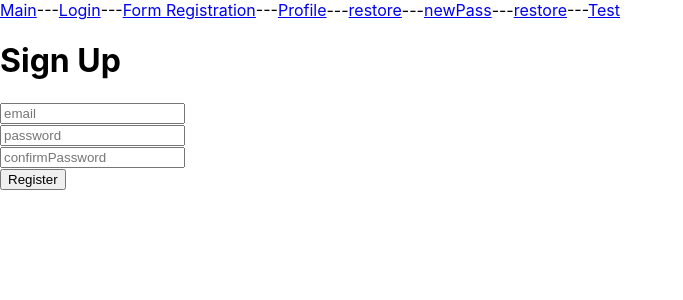
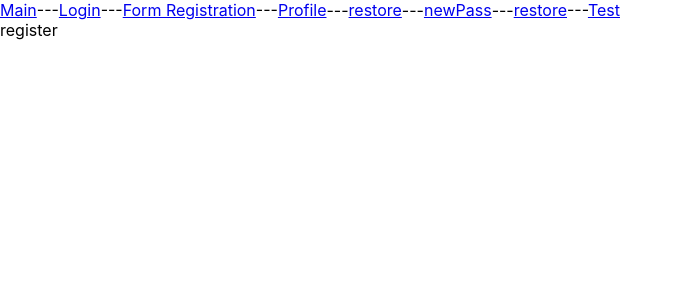
Before and after one commit to faceless49/cards, a React (Create React App) app: page /#/registration in a window 1280 px wide. Shown: the top 300 px of the page, without its empty margins (0-683 px from the left). Built offline with nearby package versions, Linux system fonts and the light colour scheme.

Commit message:
creat Register component

```diff
--- a/src/App.tsx
+++ b/src/App.tsx
@@ -5,6 +5,7 @@ import {SuperButton} from './components/common/SuperButton/SuperButton';
 import {SuperCheckbox} from './components/common/SuperCheckbox/SuperCheckbox';
 import {Register} from "./components/Register/Register";
 import axios from "axios";
+import {RegisterComponent} from "./components/Register/RegisterComponent";
 
 function App() {
 
@@ -25,7 +26,7 @@ function App() {
 
         <Route path={"/"} element={<div>Main</div>} />
         <Route path={"/login"} element={<div>login</div>} />
-        <Route path={"/registration"} element={<Register/>} />
+        <Route path={"/registration"} element={<RegisterComponent/>} />
         <Route path={"/profile"} element={<div>profile</div>} />
         <Route path={"/restore"} element={<div>restore</div>} />
         <Route path={"/newPass"} element={<div>newPass</div>} />
--- a/src/components/Register/Register.tsx
+++ b/src/components/Register/Register.tsx
@@ -1,77 +1,12 @@
 import React from "react";
-import {useFormik} from "formik";
 
 export type RegisterTypeProps = {}
+
 export const Register: React.FC = () => {
-    const formik = useFormik({
-        initialValues: {
-            email: '',
-            password: '',
-            confirmPassword: '',
-        },
-        validate: (values) => {
-            const errors: any = {};
-            if (!values.email) {
-                errors.email = 'Required';
-            } else if (!/^[A-Z0-9._%+-]+@[A-Z0-9.-]+\.[A-Z]{2,4}$/i.test(values.email)) {
-                errors.email = 'Invalid email address';
-            }
-            if (!values.password) {
-                errors.password = 'Required';
-            } else if (values.password.length <= 8) {
-                errors.password = 'Must be 8 characters or less';
-            }
-            if (!values.confirmPassword) {
-                errors.confirmPassword = 'Required';
-            } else if (values.confirmPassword.length <= 8) {
-                errors.confirmPassword = 'Must be 8 characters or less';
-            } else if (values.confirmPassword !== values.password) {
-                errors.confirmPassword = 'Password is not compatible with password confirmation'
-            }
+    return (
+   <div>
+       register
+   </div>
+    )
 
-            return errors;
-        },
-        onSubmit: values => {
-            alert(JSON.stringify(values));
-            formik.resetForm();
-        },
-    });
-    return (
-        <form onSubmit={formik.handleSubmit}>
-            <h1>Sign Up</h1>
-            <div>
-                <input
-                    id='email'
-                    type='email'
-                    placeholder='email'
-                    {...formik.getFieldProps("email")}
-                /></div>
-            {formik.touched.email
-            && formik.errors.email
-            && <div style={{color: 'red'}}>{formik.errors.email}</div>}
-            <div>
-                <input id='password'
-                       type='password'
-                       placeholder='password'
-                       {...formik.getFieldProps("password")}
-                />
-                {formik.touched.password
-                && formik.errors.password
-                && <div style={{color: 'red'}}>{formik.errors.password}</div>}
-            </div>
-            <div>
-                <input
-                    id="confirmPassword"
-                    type="password"
-                    placeholder="confirmPassword"
-                    {...formik.getFieldProps("confirmPassword")}
-                /></div>
-            {formik.touched.confirmPassword
-            && formik.errors.confirmPassword
-            && <div style={{color: 'red'}}>{formik.errors.confirmPassword}</div>}
-            <div>
-                <button type="submit">Register</button>
-            </div>
-        </form>
-    );
 }
--- /dev/null
+++ b/src/components/Register/RegisterComponent.tsx
@@ -0,0 +1,13 @@
+import React from "react";
+import {Register} from "./Register";
+
+export type RegisterTypeProps = {}
+
+export const RegisterComponent: React.FC = () => {
+
+    return (
+        <div>
+            <Register/>
+        </div>
+    )
+}
```
